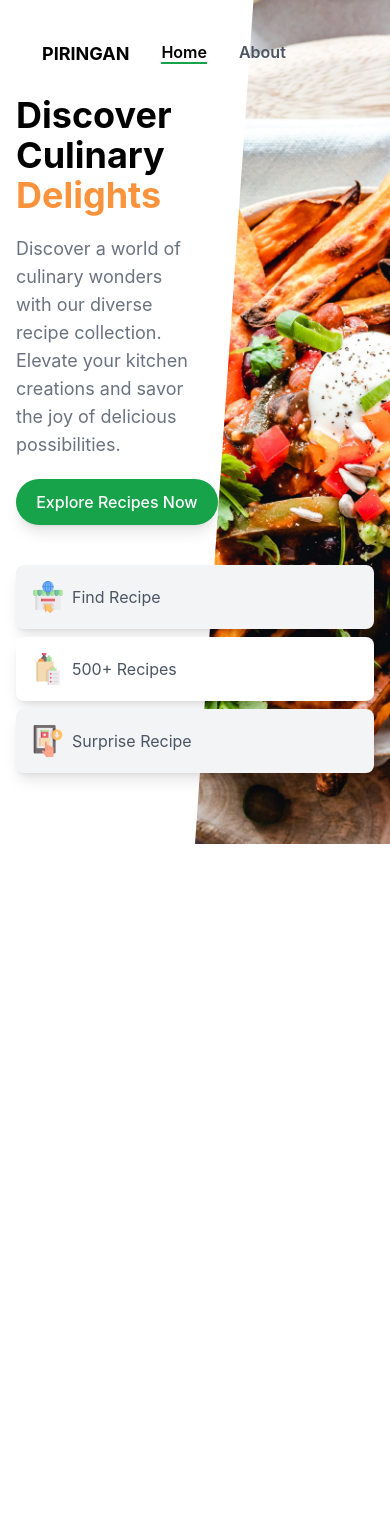
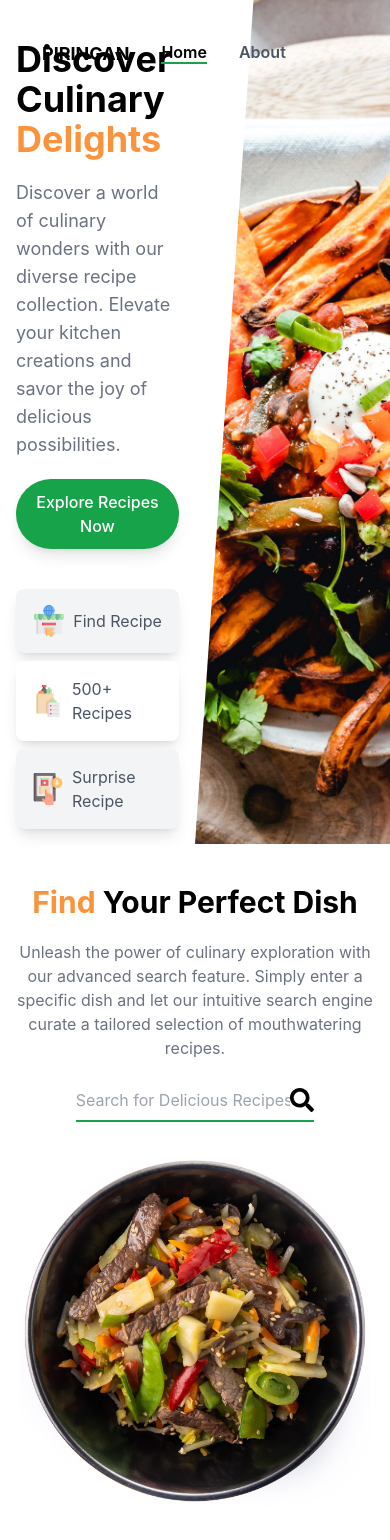
Before and after one commit to athmuf/piringan, a React (Vite) app: page / in a window 390 px wide. Shown: the top 1540 px of the page. Before the commit the page ends 844 px from the top, so only its background shows below. Built offline with nearby package versions, Linux system fonts and the light colour scheme; some icons are missing.

Commit message:
create search section

```diff
--- a/src/components/Hero.jsx
+++ b/src/components/Hero.jsx
@@ -7,29 +7,29 @@ const Hero = () => {
   return (
     <>
       <div className="flex h-screen">
-        <div className="md:w-1/2 flex z-10">
+        <div className="w-1/2 flex z-10">
           <div className="md:pl-40 md:p-0 p-4 flex items-center">
             <div className="md:pt-20 pt-16">
-              <h1 className="text-4xl md:text-5xl font-bold md:py-4 w-1/2 md:w-full">
+              <h1 className="text-4xl md:text-5xl font-bold md:py-4">
                 Discover Culinary{" "}
                 <span className="text-orange-400">Delights</span>
               </h1>
-              <p className="text-lg md:text-xl text-gray-500 py-5 w-1/2 md:w-full">
+              <p className="text-lg md:text-xl text-gray-500 py-5">
                 Discover a world of culinary wonders with our diverse recipe
                 collection. Elevate your kitchen creations and savor the joy of
                 delicious possibilities.
               </p>
               <button className="md:my-5">Explore Recipes Now</button>
-              <div className="md:flex md:space-x-4 space-y-2 md:space-y-0 py-10 text-center text-gray-600">
-                <div className="bg-gray-100 flex md:flex-col items-center w-full shadow-lg rounded-lg p-4 md:w-28 cursor-pointer hover:-translate-y-1 transition duration-300">
+              <div className="md:flex md:space-x-4 space-y-2 md:space-y-0 py-10 md:text-center text-left text-gray-600 w-full">
+                <div className="bg-gray-100 flex md:flex-col items-center w-full shadow-lg rounded-lg p-4 md:w-28 cursor-pointer md:hover:-translate-y-1 hover:translate-x-1 md:hover:translate-x-0 transition duration-300 justify-center">
                   <img src={Find} alt="Find" className="w-8 md:w-14 mr-2 md:mx-auto" />
                   <div className="pt-0 md:pt-2">Find Recipe</div>
                 </div>
-                <div className="bg-white flex md:flex-col items-center w-full shadow-lg rounded-lg p-4 md:w-28 cursor-pointer hover:-translate-y-1 transition duration-300">
+                <div className="bg-white flex md:flex-col items-center w-full shadow-lg rounded-lg p-4 md:w-28 cursor-pointer md:hover:-translate-y-1 hover:translate-x-1 md:hover:translate-x-0 transition duration-300 justify-center">
                   <img src={List} alt="Recipes" className="w-8 md:w-14 mr-2 md:mx-auto" />
                   <div className="pt-0 md:pt-2">500+ Recipes</div>
                 </div>
-                <div className="bg-gray-100 flex md:flex-col items-center w-full shadow-lg rounded-lg p-4 md:w-28 cursor-pointer hover:-translate-y-1 transition duration-300">
+                <div className="bg-gray-100 flex md:flex-col items-center w-full shadow-lg rounded-lg p-4 md:w-28 cursor-pointer md:hover:-translate-y-1 hover:translate-x-1 md:hover:translate-x-0 transition duration-300 justify-center">
                   <img src={Random} alt="Random" className="w-8 md:w-14 mr-2 md:mx-auto" />
                   <div className="pt-0 md:pt-2">Surprise Recipe</div>
                 </div>
--- /dev/null
+++ b/src/components/Search.jsx
@@ -0,0 +1,63 @@
+import { useState } from "react";
+import { Link, useNavigate } from "react-router-dom";
+import { FaSearch } from "react-icons/fa";
+import TastyFood from "../assets/images/tasty-food.jpg";
+
+const Search = () => {
+  const navigate = useNavigate();
+  const [inputValue, setInputValue] = useState();
+  const handleInputValue = (e) => {
+    setInputValue(e);
+  };
+
+  const handleSearch = () => {
+    localStorage.setItem("Find", inputValue);
+    navigate("/recipe");
+  };
+
+  const handleKeyPress = (e) => {
+    if (e.key === "Enter") {
+      handleSearch();
+    }
+  };
+
+  console.log(inputValue);
+  return (
+    <div className="px-4 md:px-40 py-10">
+      <div className="flex flex-col-reverse md:flex-row items-center">
+        <img
+          src={TastyFood}
+          alt="Tasty Food Today"
+          className="h-96 md:pr-40 pt-8 md:pt-0"
+        />
+        <div>
+          <h1 className="text-3xl md:text-4xl font-bold md:py-4 text-center md:text-left">
+            <span className="text-orange-400">Find</span> Your Perfect Dish
+          </h1>
+          <p className="text-base md:text-lg text-gray-500 py-5 text-center md:text-left">
+            Unleash the power of culinary exploration with our advanced search
+            feature. Simply enter a specific dish and let our intuitive search
+            engine curate a tailored selection of mouthwatering recipes.
+          </p>
+          <div className="border-b-2 border-green-600 flex w-2/3 md:w-1/2 mx-auto md:mx-0">
+            <input
+              type="text"
+              className="w-full focus:outline-none"
+              placeholder="Search for Delicious Recipes..."
+              onChange={(e) => handleInputValue(e.target.value)}
+              onKeyDown={(e) => handleKeyPress(e)}
+            />
+            <Link to="/recipe">
+              <FaSearch
+                className="text-2xl my-2 hover:text-green-700 transition-colors cursor-pointer"
+                onClick={handleSearch}
+              />
+            </Link>
+          </div>
+        </div>
+      </div>
+    </div>
+  );
+};
+
+export default Search;
--- a/src/pages/Home.jsx
+++ b/src/pages/Home.jsx
@@ -1,10 +1,12 @@
 import Hero from "../components/Hero";
+import Search from "../components/Search";
 
 const Home = () => {
     return(
         <>
         <div>
             <Hero/>
+            <Search/>
         </div>
         </>
     )
```
Also changed, not shown: src/assets/images/tasty-food.jpg (added), src/style/index.css (line endings or trailing spaces).
